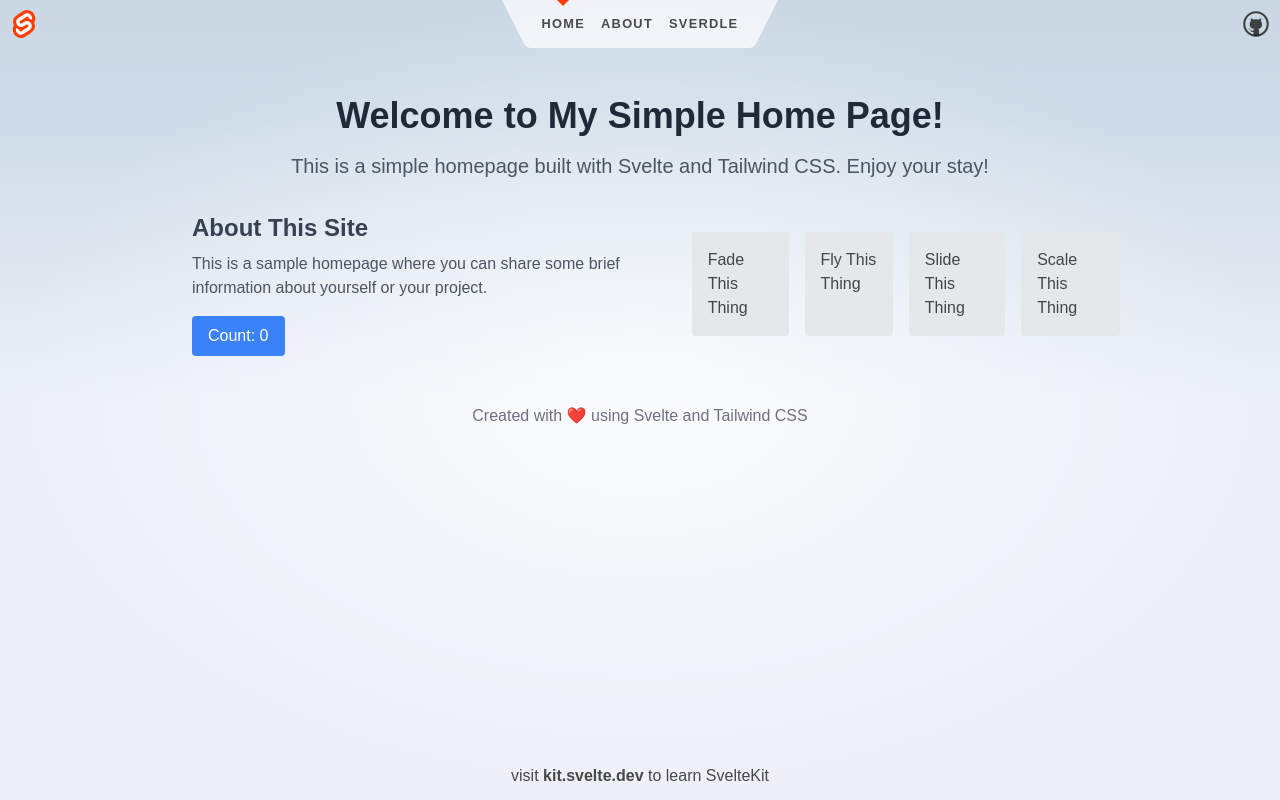
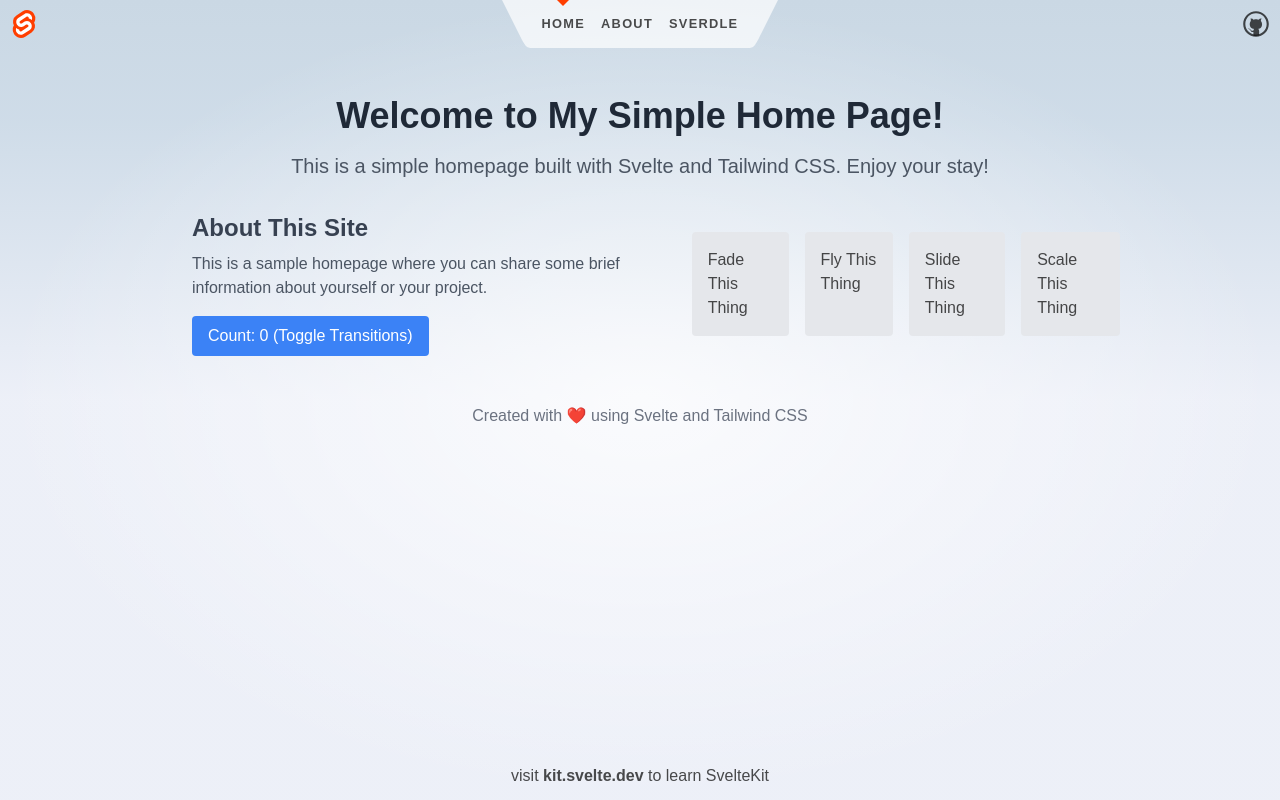
Before and after one commit to JustArmaan/svelteIsCool, a SvelteKit app: page / in a window 1280 px wide. Built offline with nearby package versions, Linux system fonts and the light colour scheme.

Commit message:
working animation

```diff
--- a/src/routes/+page.svelte
+++ b/src/routes/+page.svelte
@@ -4,9 +4,11 @@
 	let title = "Welcome to My Simple Home Page!";
 	let description = "This is a simple homepage built with Svelte and Tailwind CSS. Enjoy your stay!";
 	let count = 0;
+	let showElements = true;
 
 	function increment() {
 		count += 1;
+		showElements = !showElements; // Toggle the elements to re-trigger transitions
 	}
 </script>
 
@@ -22,15 +24,19 @@
 			<p class="mt-2 text-gray-600">This is a sample homepage where you can share some brief information about yourself or your project.</p>
 			<button
 				class="mt-4 px-4 py-2 bg-blue-500 text-white rounded"
-		  on:click={increment}>Count: {count}</button>
+				on:click={increment}>
+				Count: {count} (Toggle Transitions)
+			</button>
 		</div>
 
 		<!-- Transitions Section -->
 		<div class="flex gap-4">
+			{#if showElements}
 				<div class="p-4 bg-gray-200 rounded" transition:fade={{ duration: 500 }}>Fade This Thing</div>
 				<div class="p-4 bg-gray-200 rounded" transition:fly={{ x: 200, duration: 800 }}>Fly This Thing</div>
 				<div class="p-4 bg-gray-200 rounded" transition:slide={{ duration: 600 }}>Slide This Thing</div>
 				<div class="p-4 bg-gray-200 rounded" transition:scale={{ start: 0.5, duration: 400 }}>Scale This Thing</div>
+			{/if}
 		</div>
 	</section>
 
```
Lines whose indentation alone changed are shown as unchanged.
